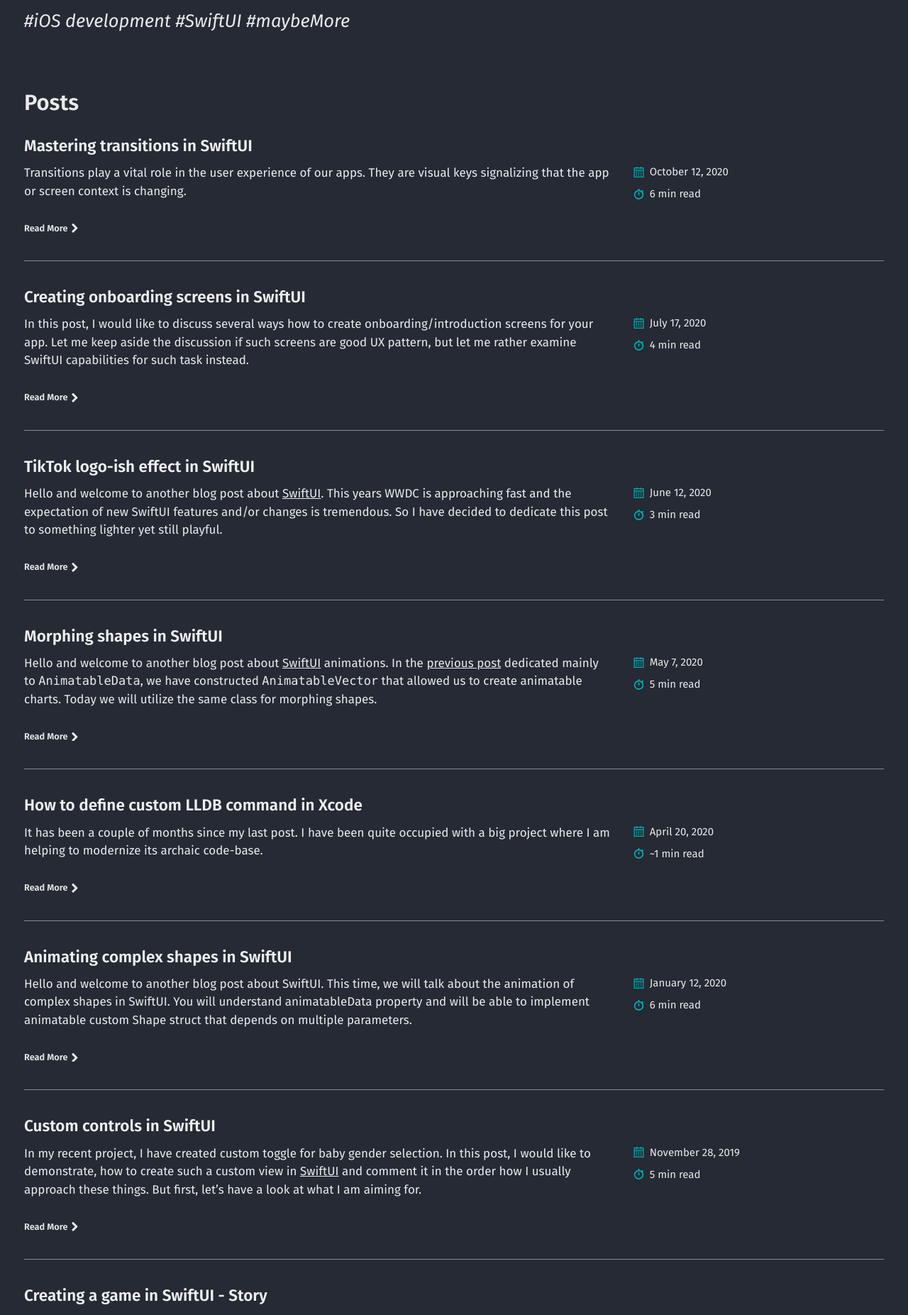
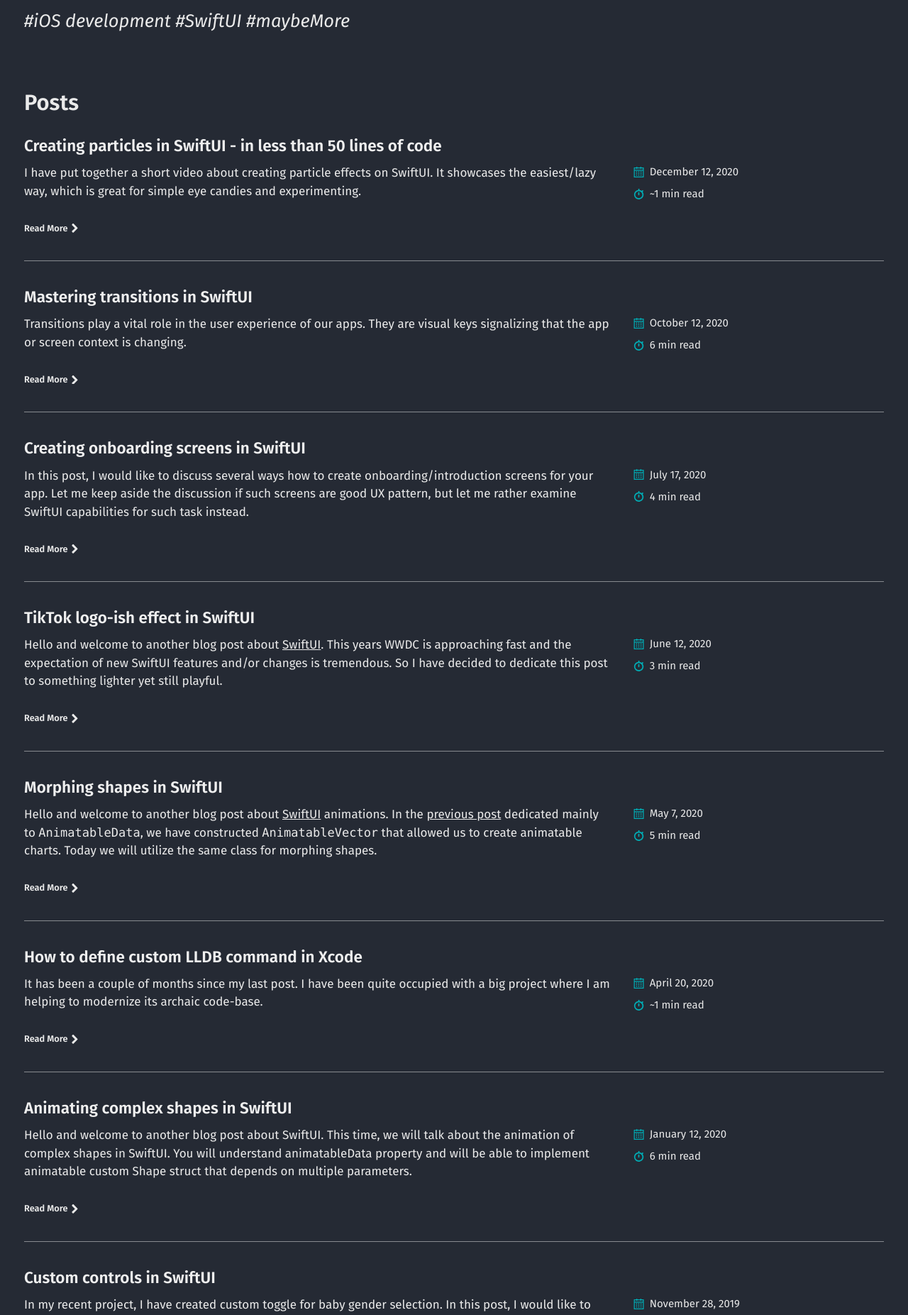
Before and after one commit to izakpavel/izakpavel.github.io, a Jekyll site: the page built from index.html, in a window 1280 px wide. Shown: the part 952-2805 px from the top of the page at 71% size. Built offline with Jekyll 4.4.1, drawn with Linux system fonts in a browser that asks for light colours; the list of posts is cut into pages by our own code.

Commit message:
added post about particle effects

```diff
--- /dev/null
+++ b/_posts/2020-12-12-create-particles-in-swiftui.md
@@ -0,0 +1,23 @@
+---
+layout: post
+title: "Creating particles in SwiftUI - in less than 50 lines of code"
+date: 2020-12-12
+author: Pavel Zak
+categories: development
+tags:	SwiftUI Particle ViewModifier
+---
+
+
+I have put together a short video about creating particle effects on SwiftUI. It showcases the easiest/lazy way, which is great for simple eye candies and experimenting.
+
+Please note, that it is not the most performant way how to deal with particle effects in SwiftUI. If you need to go crazy about blending and high particle count, there are better ways:
+- using canvas view
+- embed SpriteKit view
+- using MetalKit
+But more on these another time ;)
+
+Enjoy!
+
+ <div class="yt-container">
+ <iframe src="https://www.youtube.com/embed/oj4HEqkDvBY" title="YouTube video player" frameborder="0" allow="accelerometer; autoplay; clipboard-write; encrypted-media; gyroscope; picture-in-picture; web-share" allowfullscreen></iframe>
+ </div>
--- a/_sass/basically-basic/_layout.scss
+++ b/_sass/basically-basic/_layout.scss
@@ -1,6 +1,10 @@
 /* ==========================================================================
    Layout
    ========================================================================== */
+
+
+.yt-container { position: relative; padding-bottom: 56.25%; padding-top: 30px; height: 0; overflow: hidden; }
+.yt-container iframe, .video-container object, .video-container embed { position: absolute; top: 0; left: 0; width: 100%; height: 100%; }
 
 .canvas {
   position: relative;
```
